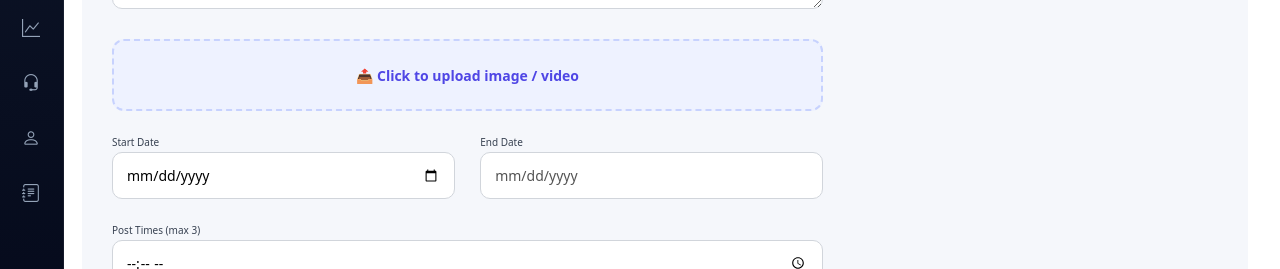
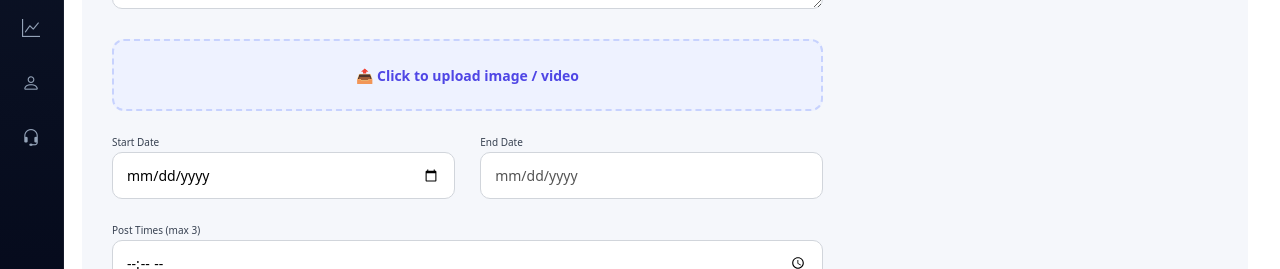
Before and after one commit to SwethaPodhila/automatedpostingsfrontend, a React (Create React App) app: page /manualPosting in a window 1280 px wide. Shown: the part 291-560 px from the top of the page. Built offline with nearby package versions, Linux system fonts and the light colour scheme.

Commit message:
Fix order of MenuItem components in Sidebar

```diff
--- a/src/components/Sidebar.jsx
+++ b/src/components/Sidebar.jsx
@@ -54,9 +54,8 @@ export default function Sidebar({ onWidthChange }) {
       <MenuItem icon="bi-pencil-square" label="Manual Posting" path="/manualPosting" />
       <MenuItem icon="bi-robot" label="Automation" path="/auto-post" />
       <MenuItem icon="bi-graph-up" label="Analytics" path="/analytics" />
+      <MenuItem icon="bi-person" label="Profile" path="/profile" />
       <MenuItem icon="bi-headset" label="Support" path="/support" />
-      <MenuItem icon="bi-person" label="Profile" path="/profile" />
-      <MenuItem icon="bi-journal-text" label="Docs" path="/help" />
     </div>
   );
 }
```
